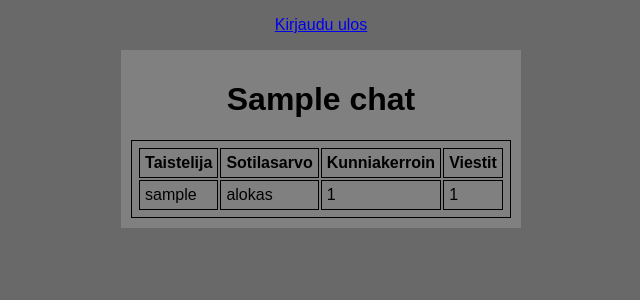
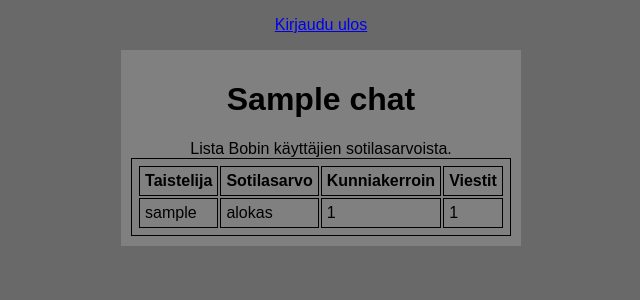
Before and after one commit to M4R774/bobweb2, a Django app: template bobweb/web/templates/home.html in a window 1280 px wide. Shown: the top 300 px of the page, without its empty margins (319-959 px from the left). Run offline with Django 3.2, Linux system fonts and the light colour scheme; the template is opened without the code that fills it: values that come from a table or form of the project are taken from there, others are empty; a user stored in the database is signed in; tables that the repository leaves empty hold one stand-in row (values such as "Sample post").

Commit message:
Fix sonar

```diff
--- a/bobweb/web/templates/base.html
+++ b/bobweb/web/templates/base.html
@@ -15,7 +15,7 @@
         h1 { text-align: center; }
 
         body { background-color: DimGray;
-               font-family: arial;
+               font-family: arial, sans-serif;
                color: black; }
 
         div { background-color: Gray;
--- a/bobweb/web/templates/home.html
+++ b/bobweb/web/templates/home.html
@@ -9,6 +9,7 @@
 <div>
       <h1>{{ chat.title }}</h1>
       <table>
+      <caption>Lista Bobin käyttäjien sotilasarvoista. </caption>
       <tr>
           <th>Taistelija </th>
           <th>Sotilasarvo </th>
```
